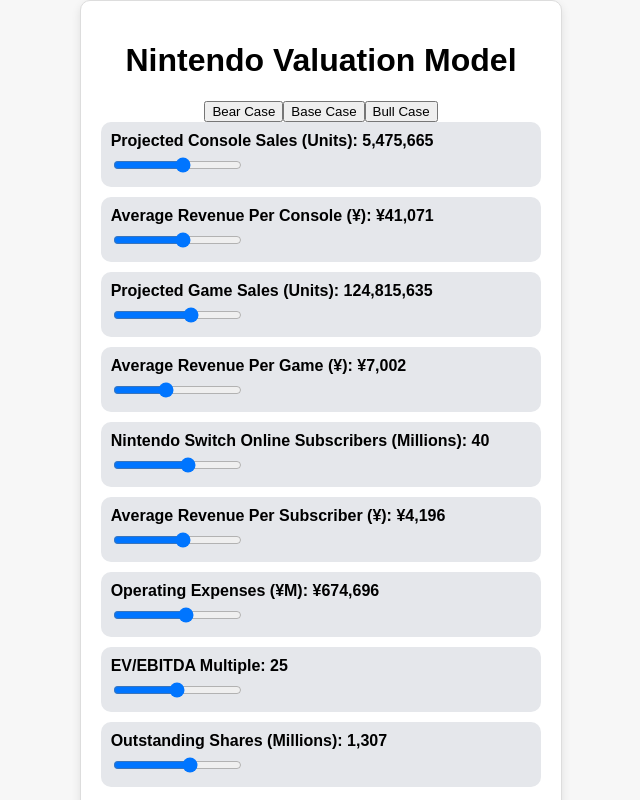
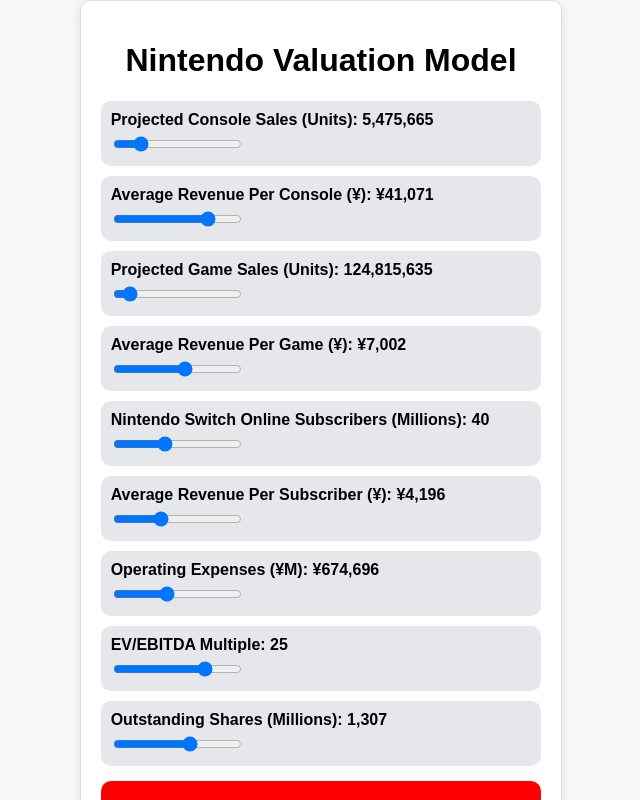
Before and after one commit to GavinKelly1/nintendo-valuation, a React (Create React App) app: page / in a window 1280 px wide. Shown: the top 800 px of the page, without its empty margins (340-980 px from the left). Built offline with nearby package versions, Linux system fonts and the light colour scheme.

Commit message:
Updated max game sales & expenses, removed scenario toggles

```diff
--- a/src/NintendoValuation.js
+++ b/src/NintendoValuation.js
@@ -14,52 +14,6 @@
   const [expenses, setExpenses] = useState(674_696);
   const [evMultiple, setEvMultiple] = useState(25);
   const [outstandingShares, setOutstandingShares] = useState(1_307);
-
-  // **Scenarios**
-  const scenarios = {
-    bear: {
-      consoleSales: 4_000_000,
-      revenuePerConsole: 38_000,
-      gameSales: 100_000_000,
-      revenuePerGame: 6_500,
-      subscribers: 35,
-      revenuePerSubscriber: 4_000,
-      expenses: 700_000,
-      evMultiple: 20,
-    },
-    base: {
-      consoleSales: 5_475_665,
-      revenuePerConsole: 41_071,
-      gameSales: 124_815_635,
-      revenuePerGame: 7_002,
-      subscribers: 40,
-      revenuePerSubscriber: 4_196,
-      expenses: 674_696,
-      evMultiple: 25,
-    },
-    bull: {
-      consoleSales: 6_000_000,
-      revenuePerConsole: 44_000,
-      gameSales: 140_000_000,
-      revenuePerGame: 7_500,
-      subscribers: 45,
-      revenuePerSubscriber: 4_500,
-      expenses: 650_000,
-      evMultiple: 30,
-    },
-  };
-
-  const setScenario = (type) => {
-    const scenario = scenarios[type];
-    setConsoleSales(scenario.consoleSales);
-    setRevenuePerConsole(scenario.revenuePerConsole);
-    setGameSales(scenario.gameSales);
-    setRevenuePerGame(scenario.revenuePerGame);
-    setSubscribers(scenario.subscribers);
-    setRevenuePerSubscriber(scenario.revenuePerSubscriber);
-    setExpenses(scenario.expenses);
-    setEvMultiple(scenario.evMultiple);
-  };
 
   // **Revenue Calculation**
   const revenue =
@@ -83,28 +37,21 @@
     <div className="container">
       <h1 className="title">Nintendo Valuation Model</h1>
 
-      {/* Scenario Buttons */}
-      <div className="scenario-buttons">
-        <button className="scenario bear" onClick={() => setScenario("bear")}>Bear Case</button>
-        <button className="scenario base" onClick={() => setScenario("base")}>Base Case</button>
-        <button className="scenario bull" onClick={() => setScenario("bull")}>Bull Case</button>
-      </div>
-
       {/* Sliders Section */}
       {[
-        { label: "Projected Console Sales (Units)", value: consoleSales, setter: setConsoleSales, min: 1, max: 10_000_000 },
-        { label: "Average Revenue Per Console (¥)", value: revenuePerConsole, setter: setRevenuePerConsole, min: 30_000, max: 50_000, prefix: "¥" },
-        { label: "Projected Game Sales (Units)", value: gameSales, setter: setGameSales, min: 1, max: 200_000_000 },
-        { label: "Average Revenue Per Game (¥)", value: revenuePerGame, setter: setRevenuePerGame, min: 5_000, max: 10_000, prefix: "¥" },
-        { label: "Nintendo Switch Online Subscribers (Millions)", value: subscribers, setter: setSubscribers, min: 10, max: 60 },
-        { label: "Average Revenue Per Subscriber (¥)", value: revenuePerSubscriber, setter: setRevenuePerSubscriber, min: 2_000, max: 6_000, prefix: "¥" },
-        { label: "Operating Expenses (¥M)", value: expenses, setter: setExpenses, min: 500_000, max: 800_000, prefix: "¥" },
-        { label: "EV/EBITDA Multiple", value: evMultiple, setter: setEvMultiple, min: 10, max: 40 },
+        { label: "Projected Console Sales (Units)", value: consoleSales, setter: setConsoleSales, min: 1, max: 30_000_000 },
+        { label: "Average Revenue Per Console (¥)", value: revenuePerConsole, setter: setRevenuePerConsole, min: 10_000, max: 50_000, prefix: "¥" },
+        { label: "Projected Game Sales (Units)", value: gameSales, setter: setGameSales, min: 1, max: 1_500_000_000 },
+        { label: "Average Revenue Per Game (¥)", value: revenuePerGame, setter: setRevenuePerGame, min: 3_000, max: 10_000, prefix: "¥" },
+        { label: "Nintendo Switch Online Subscribers (Millions)", value: subscribers, setter: setSubscribers, min: 1, max: 100 },
+        { label: "Average Revenue Per Subscriber (¥)", value: revenuePerSubscriber, setter: setRevenuePerSubscriber, min: 1_000, max: 10_000, prefix: "¥" },
+        { label: "Operating Expenses (¥M)", value: expenses, setter: setExpenses, min: 100_000, max: 1_500_000, prefix: "¥" },
+        { label: "EV/EBITDA Multiple", value: evMultiple, setter: setEvMultiple, min: 10, max: 30 },
         { label: "Outstanding Shares (Millions)", value: outstandingShares, setter: setOutstandingShares, min: 1_000, max: 1_500 },
-      ].map(({ label, value, setter, min, max, prefix = "" }, index) => (
+      ].map(({ label, value, setter, min, max, prefix = "", suffix = "" }, index) => (
         <div key={index} className="slider-container">
           <label>
-            {label}: {prefix}{formatter.format(value)}
+            {label}: {prefix}{formatter.format(value)}{suffix}
           </label>
           <input
             type="range"
@@ -112,13 +59,14 @@
             max={max}
             value={value}
             onChange={(e) => setter(Number(e.target.value))}
+            className="w-full"
           />
         </div>
       ))}
 
       {/* Stock Price Box */}
       <div className="stock-price">
-        Stock Price: ¥{stockPrice.toFixed(2)}
+        Stock Price: ¥{stockPrice > 0 ? stockPrice.toFixed(2) : "0"}
       </div>
 
       {/* Results Section */}
```
